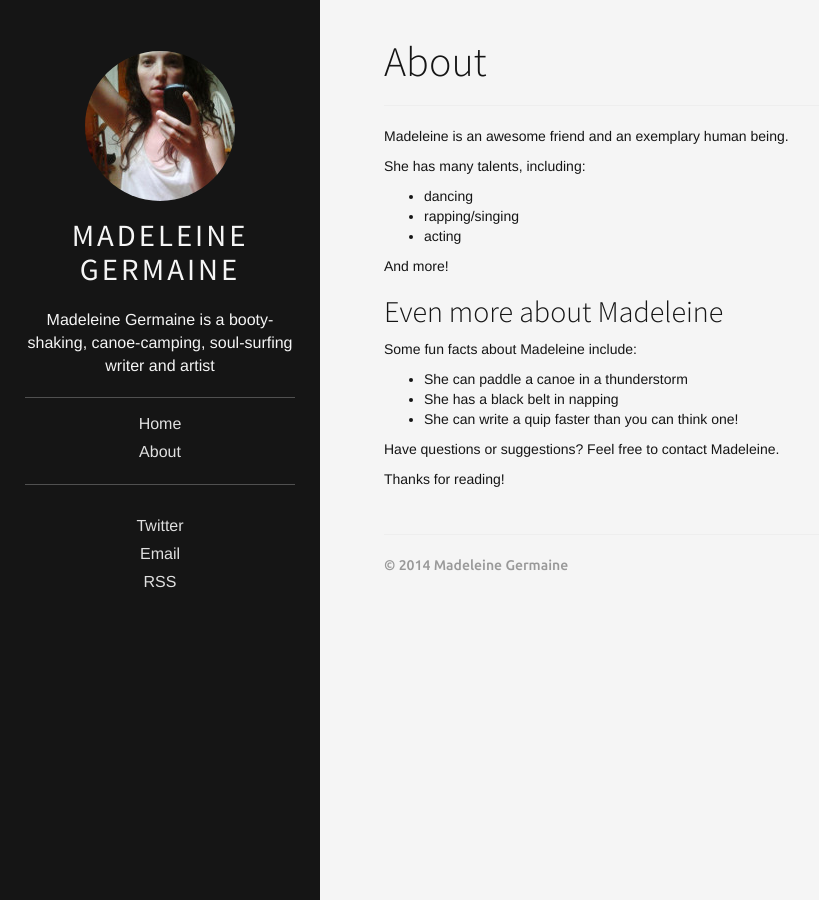
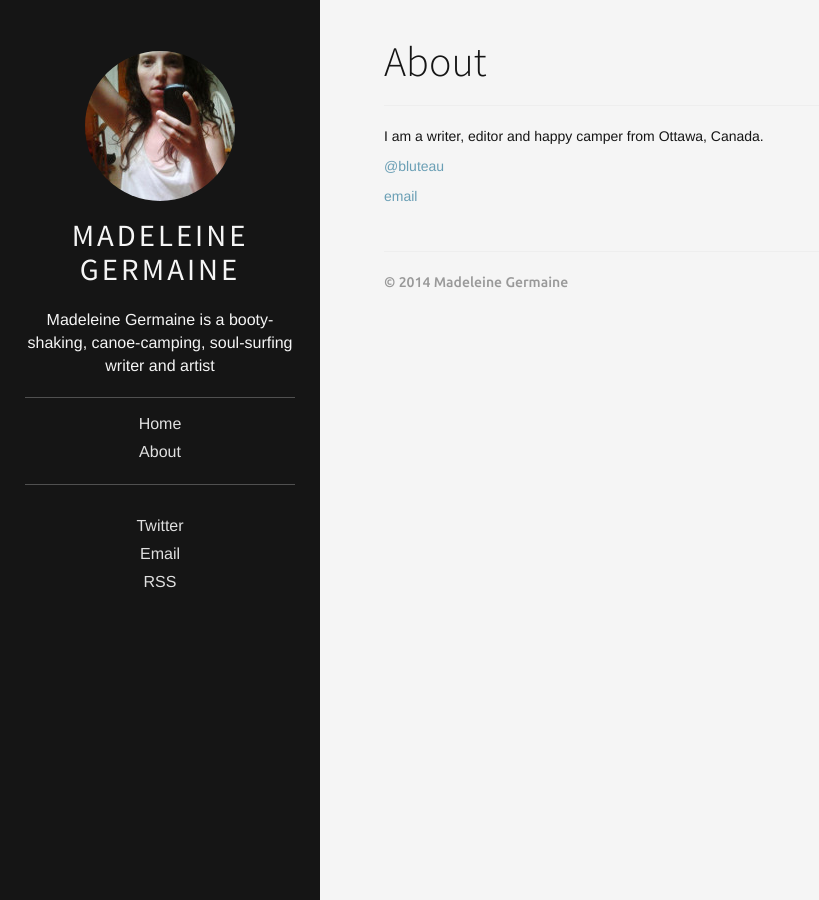
Before and after one commit to madeleinegermaine/madeleinegermaine, a Jekyll site: the page built from about.md, in a window 1280 px wide. Shown: the whole page, without its empty margins (0-819 px from the left). Built offline with Jekyll 4.4.1, drawn with Linux system fonts in a browser that asks for light colours.

Commit message:
Updated about.md

```diff
--- a/about.md
+++ b/about.md
@@ -1,26 +1,11 @@
 ---
 layout: page
 title: About
+published: true
 ---
 
-Madeleine is an awesome friend and an exemplary human being.
+I am a writer, editor and happy camper from Ottawa, Canada.
 
-She has many talents, including:
+[@bluteau](http://twitter.com/bluteau)
 
-- dancing
-- rapping/singing
-- acting
-
-And more!
-
-## Even more about Madeleine
-
-Some fun facts about Madeleine include:
-
-- She can paddle a canoe in a thunderstorm
-- She has a black belt in napping
-- She can write a quip faster than you can think one!
-
-Have questions or suggestions? Feel free to contact Madeleine.
-
-Thanks for reading!
+[email](mailto://bluteau@gmail.com)
```
